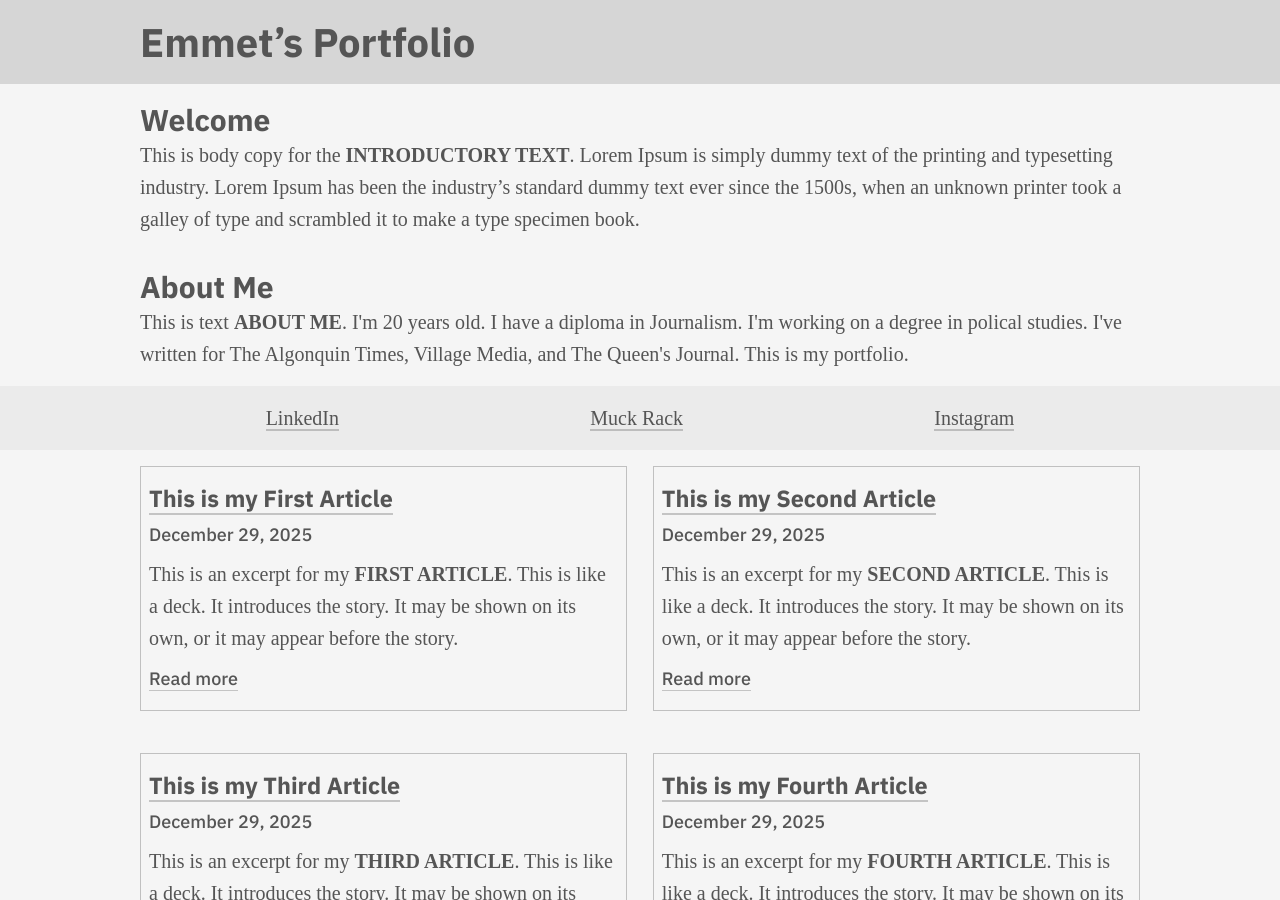
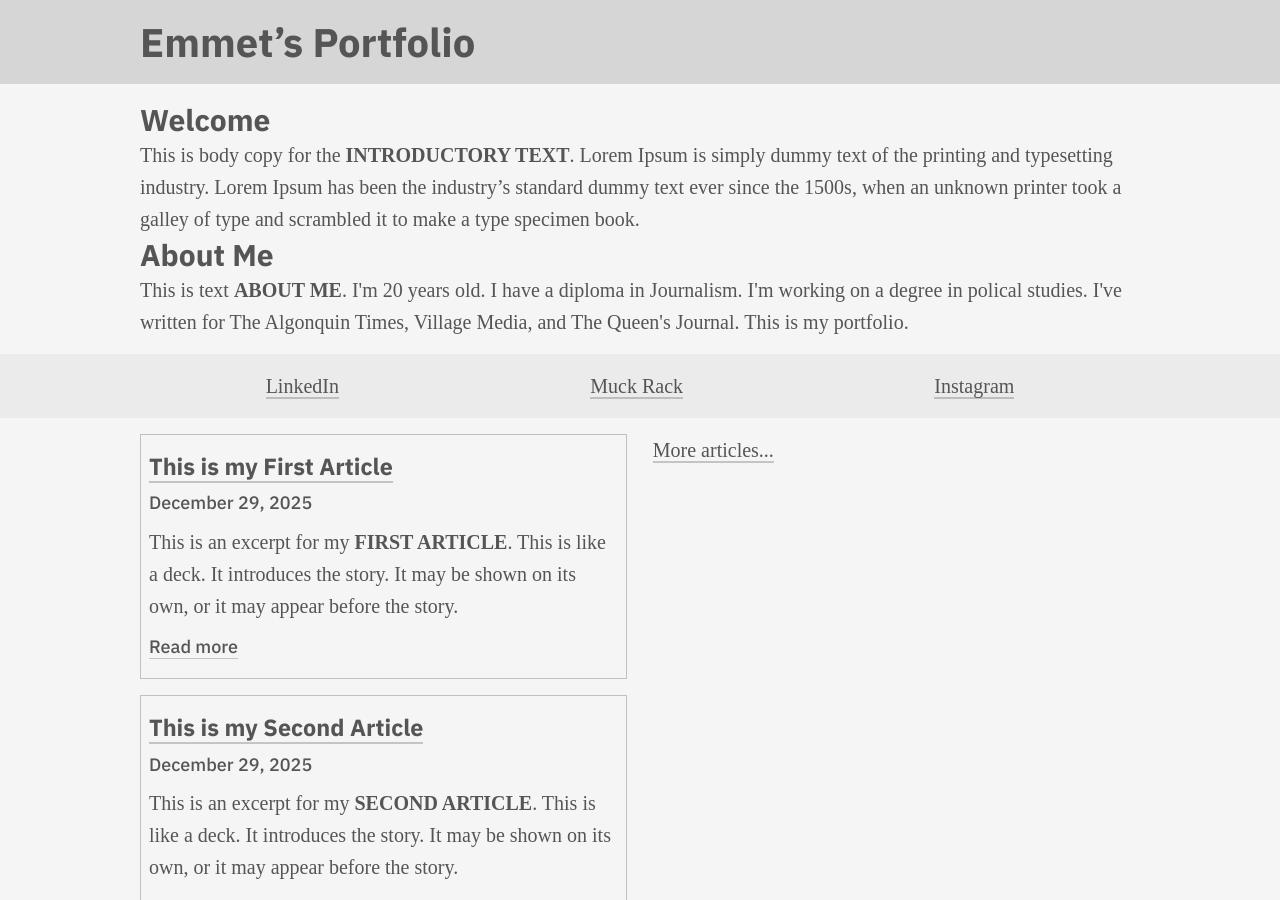
Before and after one commit to AlainParadis/emmet, a Jekyll site: the page built from index.markdown, in a window 1280 px wide and 900 px high. Built offline with Jekyll 4.4.1, drawn with Linux system fonts in a browser that asks for light colours; some web fonts are replaced.

Commit message:
move content from index to default layout

```diff
--- a/_layouts/default.md
+++ b/_layouts/default.md
@@ -4,8 +4,21 @@
 	{% include head.html %}
 </head>
 <body>
-<div class="page-wrapper">
-	{{ content }}
-</div>
+<ul class="skip-links">
+	<li><a href="#articles">Jump to Articles</a></li>
+</ul>
+<header id="header" class="header">
+	<div class="wrapper">
+		{% include header.html %}
+	</div>
+</header>
+<main>
+{{ content }}
+</main>
+<footer>
+	<div class="wrapper">
+		{% include footer.html %}
+	</div>
+</footer>
 </body>
 </html>
--- a/index.markdown
+++ b/index.markdown
@@ -2,49 +2,41 @@
 layout: default
 title: Home
 ---
-<ul class="skip-links">
-	<li><a href="#articles">Jump to Articles</a></li>
-</ul>
-<header id="header" class="header">
-	<div class="wrapper">
-		{% include header.html %}
-	</div>
-</header>
 <main>
 	<section class="siteintro" id="siteintro">
 		<div class="wrapper">
-			<h2>
-				{{ site.data.sitewide.intro-heading }}
-			</h2>
-			<p>
-				{{ site.data.sitewide.intro-content }}
-			</p>
-		</div>
-	</section>
-	<section class="about" id="about">
-		<div class="wrapper">
-			<h2>
-				About Me
-			</h2>
-			<p>
-				{{ site.data.sitewide.about-me }}
-			</p>
+			<div>
+				<h2>
+					{{ site.data.sitewide.intro-heading }}
+				</h2>
+				<p>
+					{{ site.data.sitewide.intro-content }}
+				</p>
+			</div>
+			<div>
+				<h2>
+					About Me
+				</h2>
+				<p>
+					{{ site.data.sitewide.about-me }}
+				</p>
+			</div>
 		</div>
 	</section>
 	<section id="findme" class="findme">
 		<div class="wrapper">
-			<span class=""><a href="{{ site.data.sitewide.linkedin }}" target="_blank">LinkedIn</a></span> <span class=""><a href="{{ site.data.sitewide.muckrack }}" target="_blank">Muck Rack</a></span> <span class=""><a href="{{ site.data.sitewide.instagram }}" target="_blank">Instagram</a></span>
+			<span class="findme"><a href="{{ site.data.sitewide.linkedin }}" target="_blank">LinkedIn</a></span> <span class="findme"><a href="{{ site.data.sitewide.muckrack }}" target="_blank">Muck Rack</a></span> <span class="findme"><a href="{{ site.data.sitewide.instagram }}" target="_blank">Instagram</a></span>
 		</div>
 	</section>
 	{% assign public_articles = site.articles | where_exp: "article", "article.draft == false" %}
 	<section class="articles" id="articles">
 		<div class="wrapper">
-			{% include cards-articles.html articles=public_articles sortby="date" limit=4 %}
+			<div class="cards-wrapper">
+				{% include cards-articles.html articles=public_articles sortby="date" limit=4 %}
+			</div>
+			<p class="text-right">
+				<a href="/articles/">More articles...</a>
+			</p>
 		</div>
 	</section>
 </main>
-<footer>
-	<div class="wrapper">
-		{% include footer.html %}
-	</div>
-</footer>
```
